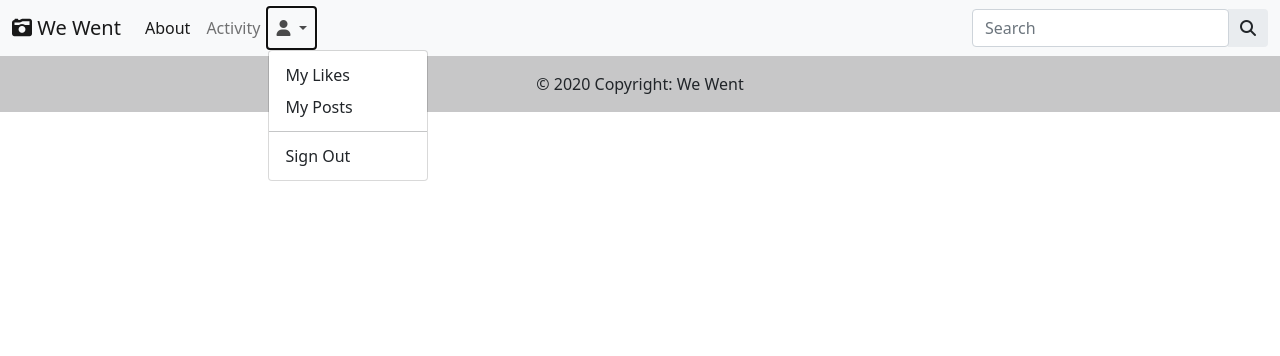
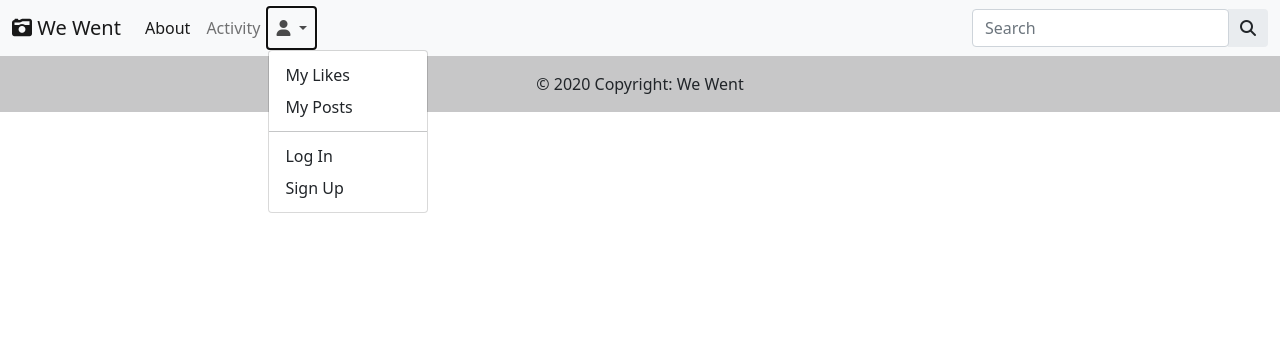
Before and after one commit to AshFitz/we-went, a Django app: template templates/base.html in a window 1280 px wide, after a click that opens the changed part. Shown: the top 356 px of the page. Run offline with Django 3.2, Linux system fonts and the light colour scheme; the template is opened without the code that fills it, so the values that code supplies are empty; some libraries are stand-ins or nearby versions.

Commit message:
Add login,logout,signup option to nav

```diff
--- a/templates/base.html
+++ b/templates/base.html
@@ -37,7 +37,12 @@
                 <li><a class="dropdown-item" href="#">My Likes</a></li>
                 <li><a class="dropdown-item" href="#">My Posts</a></li>
                 <li><hr class="dropdown-divider"></li>
-                <li><a class="dropdown-item" href="#">Sign Out</a></li>
+                {% if user.is_authenticated %}
+                <li><a class="dropdown-item" href="{% url 'account_logout' %}">Logout</a></li>
+                {% else %}
+                <li><a class="dropdown-item" href="{% url 'account_login' %}">Log In</a></li>
+                <li><a class="dropdown-item" href="{% url 'account_signup' %}">Sign Up</a></li>
+                {% endif %}
               </ul>
               </li>
             </ul>
```
